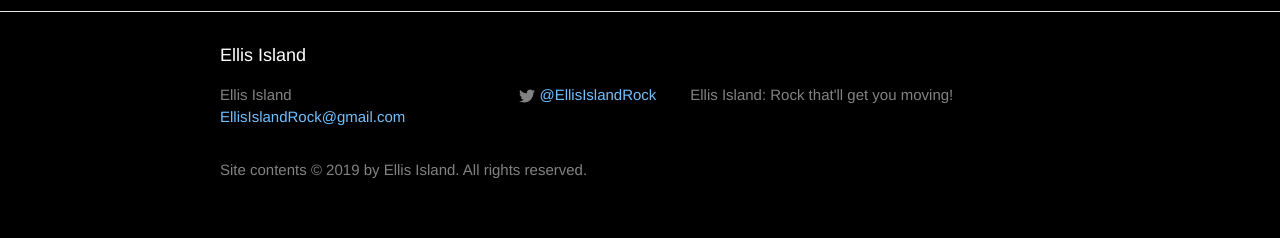
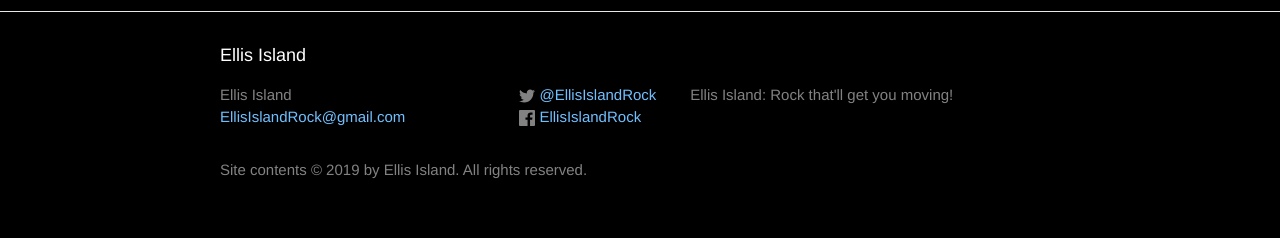
Before and after one commit to jimm/www-ellisislandband-net, a Jekyll site: the page built from index.md, in a window 1280 px wide. Shown: the part 910-1148 px from the top of the page. Built offline with Jekyll 4.4.1, drawn with Linux system fonts in a browser that asks for light colours; our own code applies the rules of GitHub Pages for plain Markdown files.

Commit message:
Facebook

```diff
--- a/_config.yml
+++ b/_config.yml
@@ -6,7 +6,7 @@ description: > # this means to ignore newlines until "baseurl:"
 baseurl: "" # the subpath of your site, e.g. /blog/
 url: "https://ellisislandrock.com" # the base hostname & protocol for your site
 twitter_username: EllisIslandRock
-# facebook_username: ????
+facebook_username: EllisIslandRock
 
 # Build settings
 markdown: kramdown
```
